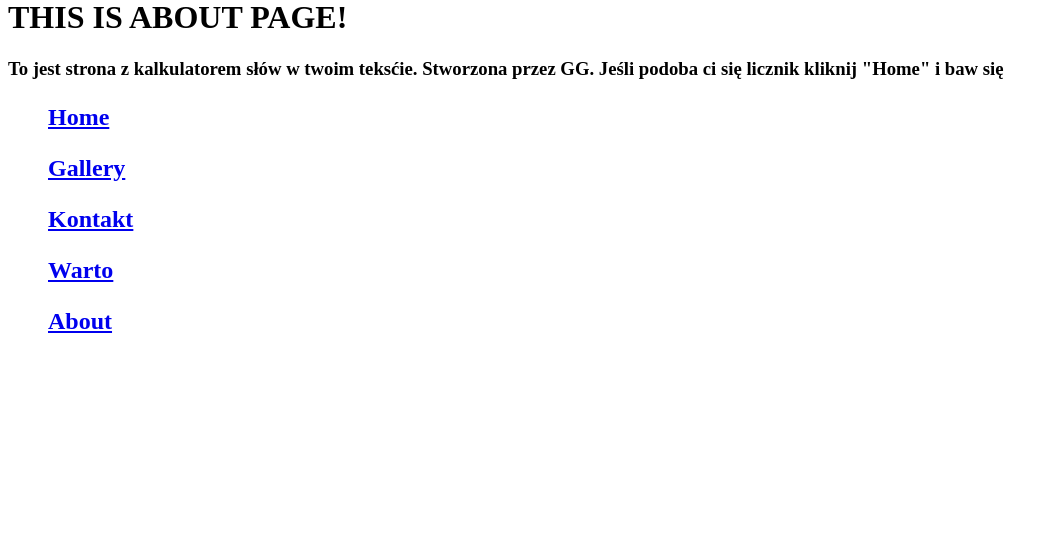
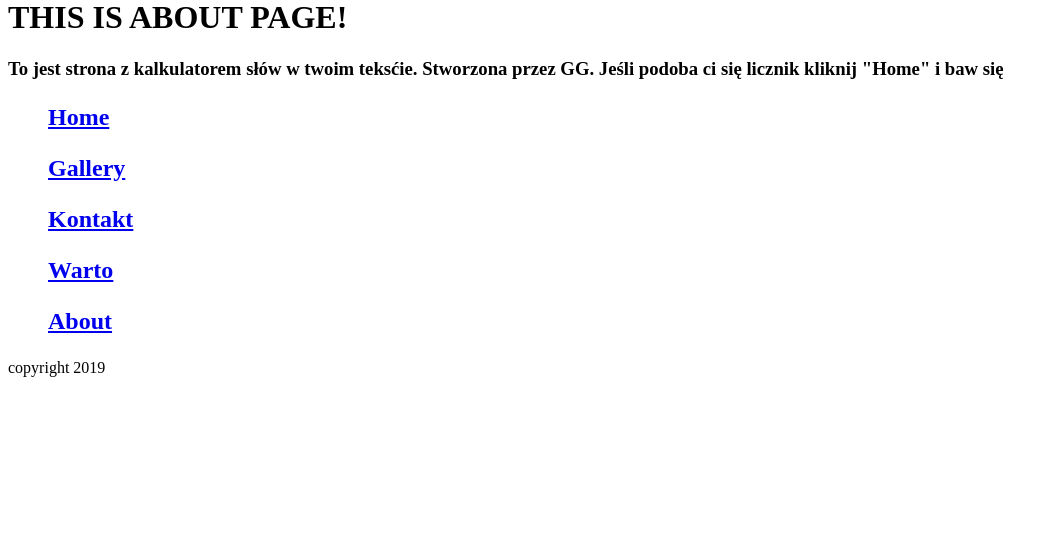
Before and after one commit to mysterIIyx/word-counter, a Django app: page /about/ in a window 1280 px wide. Shown: the part 22-573 px from the top of the page, without its empty margins (0-1058 px from the left). Run offline with Django 3.2, Linux system fonts and the light colour scheme.

Commit message:
I add copyright

```diff
--- a/templates/about.html
+++ b/templates/about.html
@@ -16,5 +16,7 @@
 				<ul> <a href="{% url 'about' %}">About</a> </ul>
 		</h2>
 
+
+		copyright 2019
 	</body>
 </html>
```
